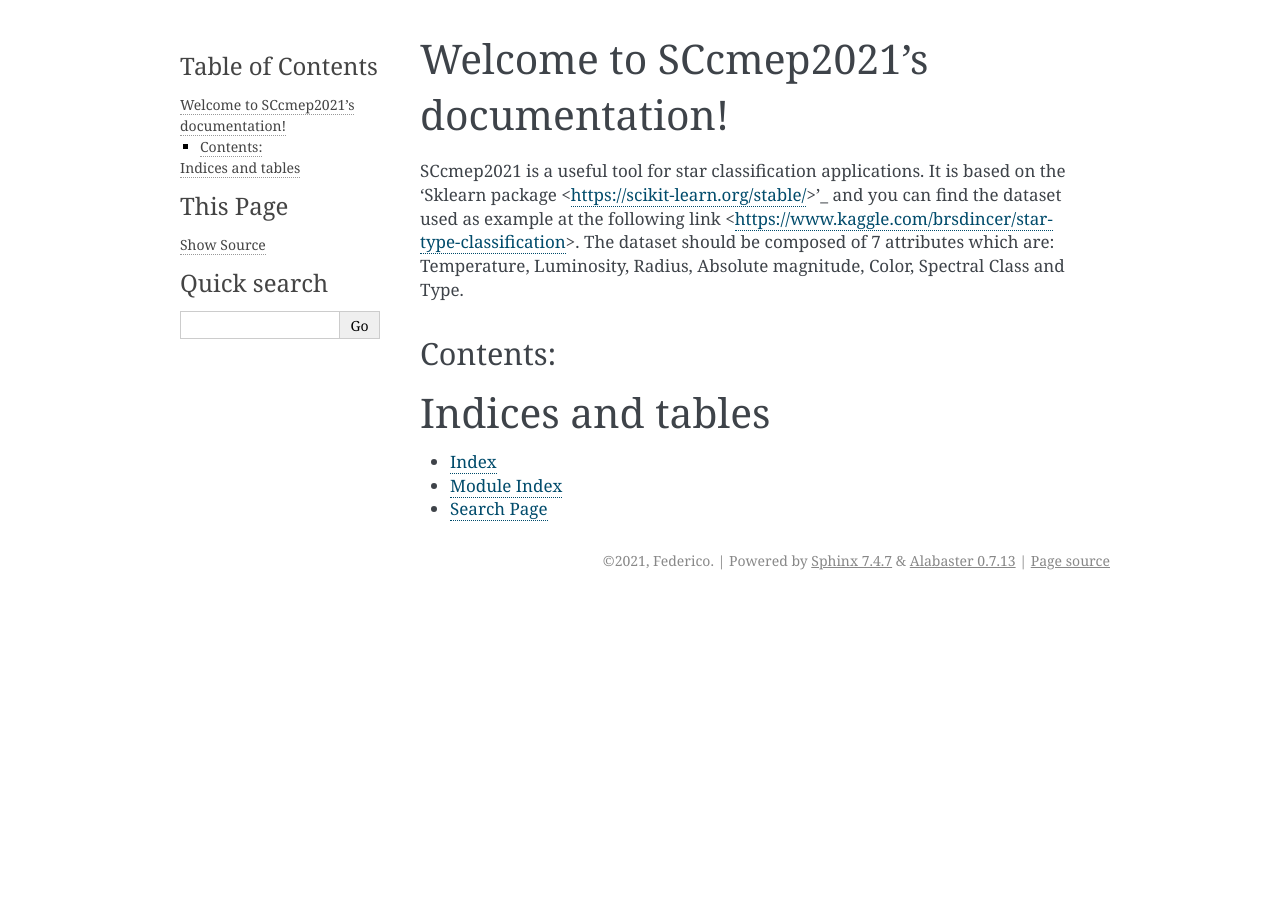
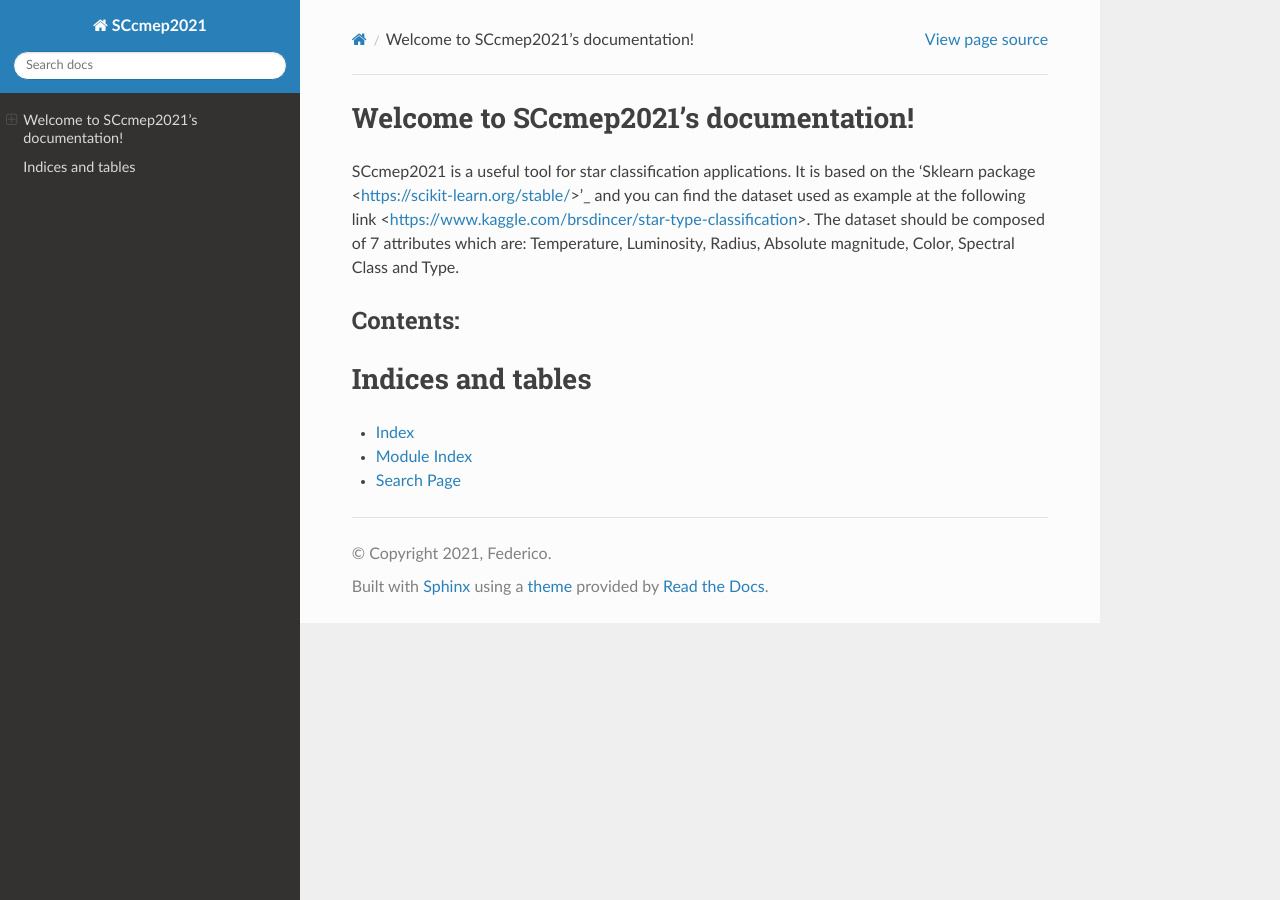
Before and after one commit to fededalba/SCcmep2021, a Sphinx documentation site: the page built from docs/index.rst, in a window 1280 px wide. Built offline with Sphinx 7.4.7 and the Read the Docs theme 2.0.0, drawn with Linux system fonts in a browser that asks for light colours; pages that are not in the unit, such as notebooks, are missing from menus.

Commit message:
documentation added

```diff
--- a/docs/conf.py
+++ b/docs/conf.py
@@ -15,10 +15,13 @@
 # sys.path.insert(0, os.path.abspath('.'))
 import os
 import sys
+import sphinx_rtd_theme
 package_name = 'StarclassML'
 package_root = os.path.abspath('..')
 sys.path.insert(0, package_root)
 sys.path.insert(0, os.path.join(package_root, package_name))
+
+numpydoc_show_class_members = False
 
 # -- Project information -----------------------------------------------------
 
@@ -61,7 +64,10 @@ exclude_patterns = ['_build', 'Thumbs.db', '.DS_Store']
 # The theme to use for HTML and HTML Help pages.  See the documentation for
 # a list of builtin themes.
 #
-html_theme = 'alabaster'
+html_theme = 'sphinx_rtd_theme'
+
+# The name of the Pygments (syntax highlighting) style to use.
+pygments_style = 'sphinx'
 
 # Add any paths that contain custom static files (such as style sheets) here,
 # relative to this directory. They are copied after the builtin static files,
```
